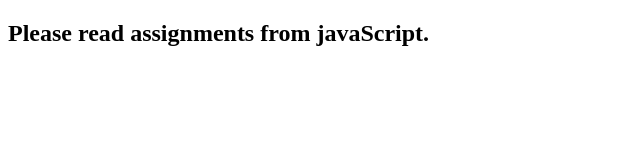
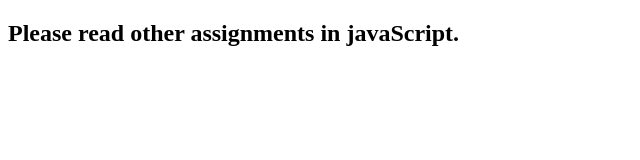
Before and after one commit to AislynYC/remote-assignments, a plain HTML site: page week-2/week-2.html in a window 1280 px wide. Shown: the whole page, without its empty margins (0-640 px from the left). Drawn offline with Linux system fonts and the light colour scheme.

Commit message:
assignments week2 handover

```diff
--- a/week-2/week-2.html
+++ b/week-2/week-2.html
@@ -9,7 +9,7 @@
 </head>
 
 <body>
-    <h2>Please read assignments from javaScript. </h2>
+    <h2>Please read other assignments in javaScript. </h2>
     <script src="./assignment1.js"></script>
     <script src="./assignment2.js"></script>
     <script src="./assignment3.js"></script>
```
